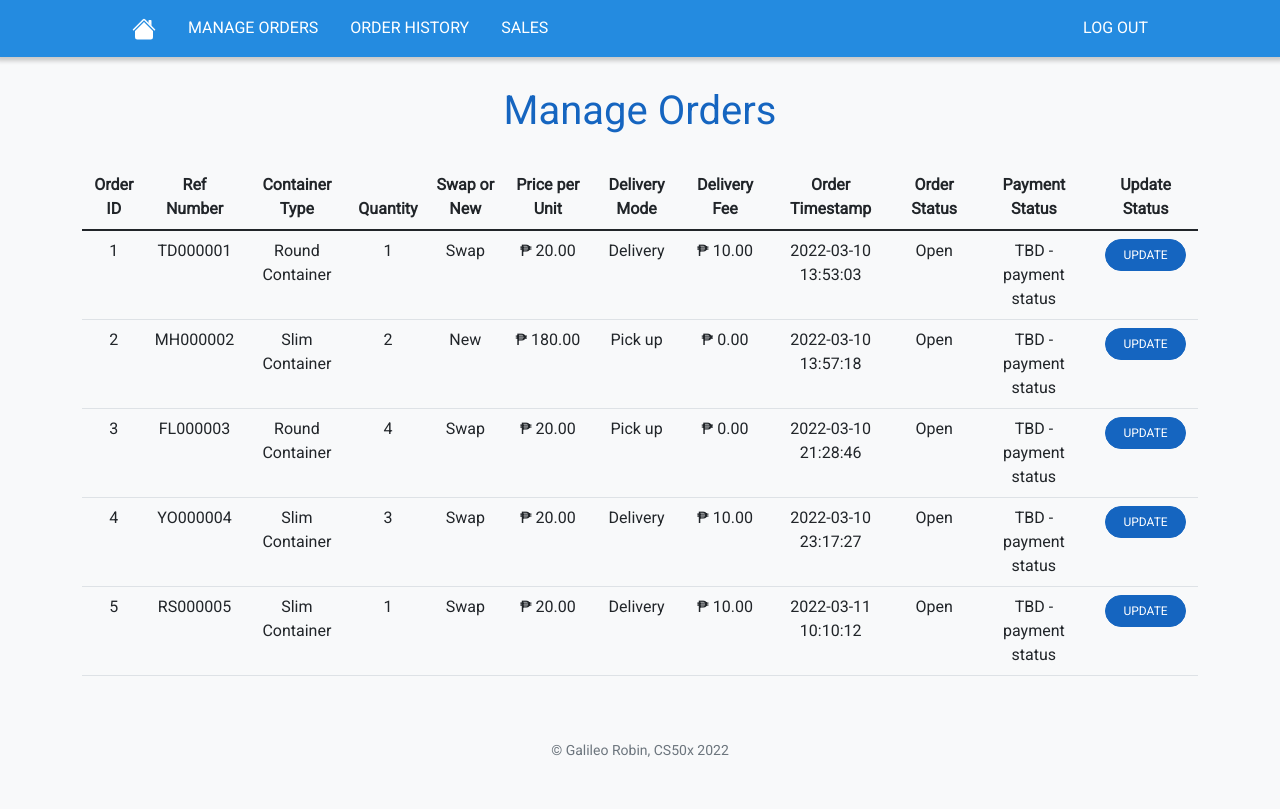
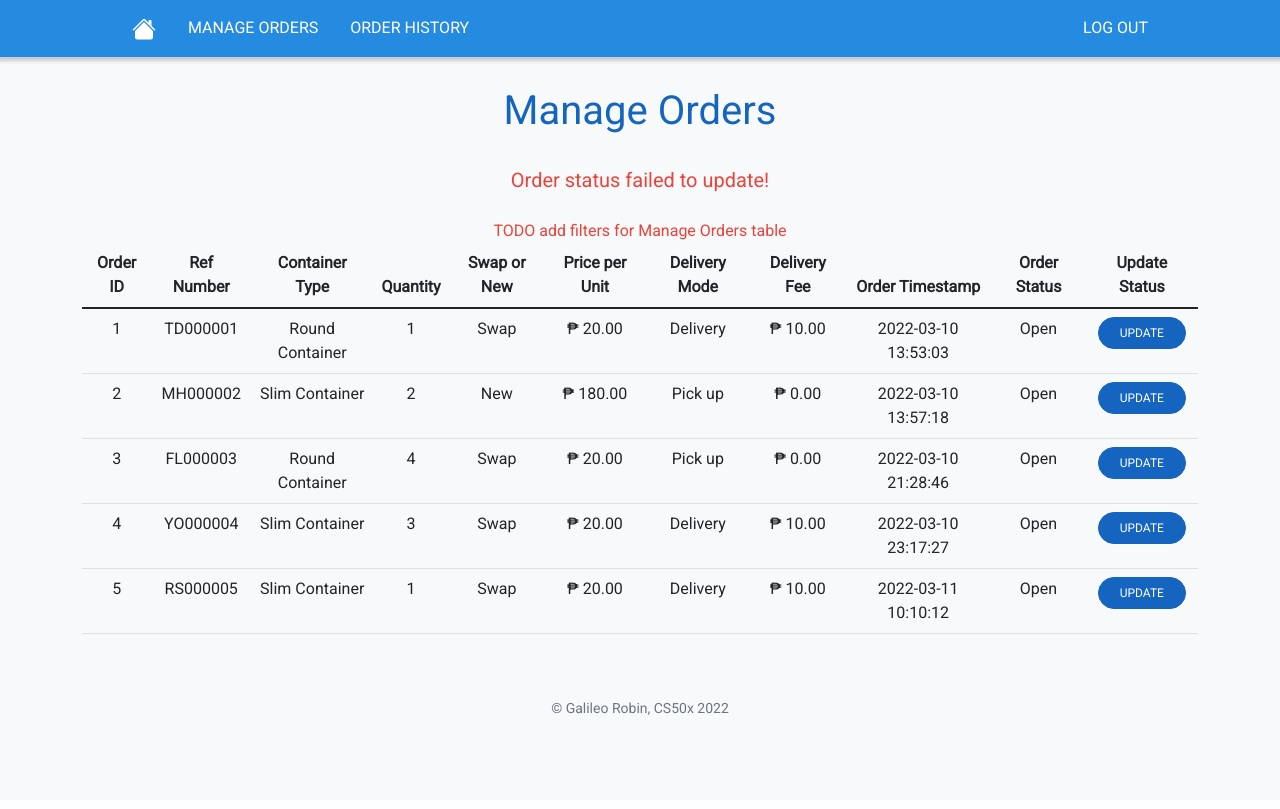
Before and after one commit to galileogenerobin/w10-final-project, a Flask app: page /manage-orders?update=failure in a window 1280 px wide. After the commit the page ends 715 px from the top, so only its background shows below. Run offline with Flask 2, Linux system fonts and the light colour scheme; a user stored in the database is signed in; some libraries are stand-ins or nearby versions.

Commit message:
Bunch of changes, major change - Manage Orders and Update Order Status. See description for details
1. Updated Manage Orders page:
a. Only SELECT * FROM orders if no order_id was provided. Cleaned up code organization / flow
b. Used "GET" for order_id and update_status for flexibility on which page view to show depending on whether an order_id was provided or if an update was requested

2. Added 'Update Order Status' functionality
a. Created update-order-status route which performs the updating of status in the backend.
b. We use GET for this route so we can reuse the route with custom order status and order id via url_for -- i.e. we can use this when the customer wants to cancel their order in Check Order Status page
c. Status of orders presented in a drop down; user will select the new status to update to
d. If DB update successful, success message presented in Manage Orders page; failure message if otherwise

3. Added ORDER_STATUS list to the helpers.py file

4. Added JS functionality to the buttons in Manage Orders

5. Removed 'Sales' and 'Payment' (references, placeholders, etc.) to focus solely on order management / logistics

6. Updated incorrect 'read-only' attribute on input text to 'readonly'

7. Stylized TODOs on site pages

```diff
--- a/app.py
+++ b/app.py
@@ -6,7 +6,7 @@ from flask_session import Session
 from tempfile import mkdtemp
 from werkzeug.security import check_password_hash, generate_password_hash
 
-from helpers import apology, login_required, php, check_if_int, convert_id_to_ref_number, convert_ref_number_to_id
+from helpers import apology, login_required, php, check_if_int, convert_id_to_ref_number, convert_ref_number_to_id, ORDER_STATUS
 
 # For date and time stamp
 from datetime import date, datetime
@@ -53,7 +53,6 @@ def place_order():
 
 @app.route("/review-order", methods=["GET", "POST"])
 def review_order():
-    """ TODO review order"""
     # If HTML POST request
     if request.method == "POST":
         container_type = request.form.get("container-type")
@@ -209,36 +208,54 @@ def logout():
 @app.route("/manage-orders", methods=["GET"])
 @login_required
 def manage_orders():
-    completed = 'Completed'
-    """ TODO manage orders page"""
-    # Fetch data from the database
-    orders_data = db.execute("SELECT * FROM orders WHERE NOT order_status = ?", completed)
+    # Initialize values for current order and update status
+    orders_data = None
+    current_order = None
+    order_id = request.args.get('order_id')
+    update_status = request.args.get('update')
 
-    # Add reference number
-    for order in orders_data:
-        order['ref_number'] = convert_id_to_ref_number(order['id'])
+    # If an order_id was not specified in the HTML request, we show the default table of values
+    if not order_id:
+        # Fetch data from the database
+        orders_data = db.execute("SELECT * FROM orders")
 
-    current_order = None
+        # Add reference number
+        for order in orders_data:
+            order['ref_number'] = convert_id_to_ref_number(order['id'])
 
-    # Check if an order_id was specified in the HTML request
-    if request.args.get('order_id'):
-        id = request.args.get('order_id')
-        current_order = db.execute("SELECT * FROM orders WHERE NOT order_status = ? AND id = ?", completed, id)
-        # Check if there was a result, in which case we grab the first:
+    # Otherwise, we present the data for the selected order_id
+    else:
+        current_order = db.execute("SELECT * FROM orders WHERE id = ?", order_id)
+        # Check if there was a result:
         if not current_order == []:
             current_order = current_order[0]
+            # Add reference number
             current_order['ref_number'] = convert_id_to_ref_number(current_order['id'])
+        # Otherwise
         else:
             return apology("Order already completed and/or order ID not found.")
 
-    return render_template("manage-orders.html", orders_data=orders_data, current_order=current_order)
+    return render_template("manage-orders.html", orders_data=orders_data, current_order=current_order, order_status=ORDER_STATUS, update_status=update_status)
 
 
-@app.route("/sales", methods=["GET"])
+@app.route("/update-order-status", methods=["GET", "POST"])
 @login_required
-def manage_sales():
-    """ TODO sales page"""
-    return render_template("index.html")
+def update_order_status():
+    # Get form data from POST request
+    order_status = request.args.get('new_order_status')
+    order_id = request.args.get('current_order_id')
+    update = None
+    update_status = 'failure'
+
+    # check if the order_status is in the list of available statuses
+    if order_status in ORDER_STATUS:
+        update = db.execute("UPDATE orders SET order_status = ? WHERE id = ?", order_status, order_id)
+        # TODO: add SQL to update order change log table
+
+    # If the UPDATE query was successful
+    if update: update_status = 'success'
+
+    return redirect(url_for("manage_orders", update=update_status))
 
 
 @app.route("/history", methods=["GET"])
--- a/static/manage-orders.js
+++ b/static/manage-orders.js
@@ -1,7 +1,34 @@
 $(document).ready(function() {
+    let originalStatus = '';
+
+    // Update the dropdown value to the current order status
+    originalStatus = $('#current-order-status').val();
+    console.log(originalStatus);
+    $('#order-status-dropdown').val(originalStatus);
+
+    // If any button is clicked
     $('button').click(function() {
         console.log(this.id);
-        form = `#form${this.id}`;
-        $(form).submit()
+        // If the button is not the update order status or the back button, thus it must be the 'update' order button
+        if (this.id != 'manage-orders' && this.id != 'update-order-status') {
+            form = `#form${this.id}`;
+            $(form).submit();
+        }
+        // If update order status is selected
+        else if (this.id == 'update-order-status') {
+            let newStatus = $('#order-status-dropdown').val();
+            console.log(newStatus);
+            $('#update-order-status-form').submit();
+        }
     })
+
+    // If value of dropdown is changed, enable the Update Status button if the status is different from the original
+    $('#order-status-dropdown').on('change', function() {
+        if ($('#order-status-dropdown').val() != originalStatus) {
+            $('#update-order-status').prop('disabled', false)
+        }
+        else {
+            $('#update-order-status').prop('disabled', true)
+        }
+    });
 });
--- a/static/styles.css
+++ b/static/styles.css
@@ -151,10 +151,6 @@ select {
   border: 1px solid var(--border-gray);
 }
 
-/* Text styling */
-.text-blue {
-  color: var(--blue);
-}
 
 /* Overriding Bootsrap form properties */
 .form-select, .form-control {
@@ -218,6 +214,12 @@ select {
 .text-small {
   font-size: 0.75rem;
 }
+.text-blue {
+  color: var(--blue);
+}
+.text-red {
+  color: var(--red);
+}
 .not-bold {
   font-weight: normal !important;
 }
--- a/templates/apology.html
+++ b/templates/apology.html
@@ -5,6 +5,7 @@
 {% endblock %}
 
 {% block main %}
+    <div class="text-red">TODO - Update this page</div>
     <!-- https://memegen.link/ -->
     <img alt="{{ top }}" class="border img-fluid" src="http://memegen.link/custom/{{ top | urlencode }}/{{ bottom | urlencode }}.jpg?alt=https://i.imgur.com/CsCgN7Ll.png&width=400" title="{{ top }}">
 {% endblock %}
--- a/templates/layout.html
+++ b/templates/layout.html
@@ -52,7 +52,6 @@
                         <ul class="navbar-nav me-auto">
                             <li class="nav-item"><a class="nav-link" href="/manage-orders">MANAGE ORDERS</a></li>
                             <li class="nav-item"><a class="nav-link" href="/history">ORDER HISTORY</a></li>
-                            <li class="nav-item"><a class="nav-link" href="/sales">SALES</a></li>
                         </ul>
                         <ul class="navbar-nav ms-auto">
                             <li class="nav-item"><a class="nav-link" href="/logout">LOG OUT</a></li>
--- a/templates/manage-orders.html
+++ b/templates/manage-orders.html
@@ -13,6 +13,15 @@ Manage Orders
 <div class="container text-center">
     <div class="my-4 fs-1 text-blue">Manage Orders</div>
 
+    <div class="text-center my-4 fs-5">
+    {% if update_status == 'success' %}
+    <div class="text-blue">Order status successfully updated!</div>
+    {% elif update_status == 'failure' %}
+    <div class="text-red">Order status failed to update!</div>
+    {% endif %}
+    </div>
+
+    <div class="text-red">TODO add filters for Manage Orders table</div>
     <!-- Default view -->
     <div class="table-responsive">
         <table class="table table-hover">
@@ -28,7 +37,6 @@ Manage Orders
                     <th>Delivery Fee</th>
                     <th>Order Timestamp</th>
                     <th>Order Status</th>
-                    <th>Payment Status</th>
                     <th>Update Status</th>
                 </tr>
             </thead>
@@ -45,7 +53,6 @@ Manage Orders
                     <td>{{ order['delivery_fee'] | php}}</td>
                     <td>{{ order['txn_timestamp'] }}</td>
                     <td>{{ order['order_status'] }}</td>
-                    <td>TBD - payment status</td>
                     <td>
                         <div class="row mx-1">
                             <form action="/manage-orders" method="GET" id="{{ 'form' ~ order['id'] }}">
@@ -61,7 +68,7 @@ Manage Orders
     </div>
 </div>
 
-{% elif not current_order == None %}
+{% elif not current_order == None%}
 <!-- Specific order view -->
 <div class="container-small">
     <div class="mt-4">
@@ -89,7 +96,7 @@ Manage Orders
                 <div>Order Timestamp</div>
             </div>
             <div class="col-6 text-muted mb-3 text-end">
-                <div>{{ current_order['id'] }}</div>
+                <div id="current_order-id">{{ current_order['id'] }}</div>
                 <div>{{ current_order['ref_number'] }}</div>
                 <div>{{ current_order['container_type'] }}</div>
                 <div>{{ current_order['quantity'] }}</div>
@@ -111,13 +118,26 @@ Manage Orders
 
             <hr>
 
-            <div class="col-6">
-                <div>Payment Status</div>
-                <div>Order Status</div>
-            </div>
-            <div class="col-6 text-end">
-                <div>TBD</div>
-                <div class="fw-bold">{{ current_order['order_status'] }}</div>
+            <form action="/update-order-status" method="GET" id="update-order-status-form">
+                <div class="input-group">
+                    <div class="input-group-text">Order Status</div>
+                        <!-- We are using python naming convention for the form names so we can call url_for() and supply the arguments -->
+                        <!-- E.g. redirect(url_for(update_order_status, new_order_status='Canceled', current_order_id=2)) -->
+                        <!-- hyphenated naming convetion will not work in python -->
+                        <select class="form-select no-selection text-end input-group-entry" id="order-status-dropdown" name="new_order_status">
+                            {% for status in order_status %}
+                            <option value="{{ status }}">{{ status }}</option>
+                            {% endfor %}
+                        </select>
+                        <input type="text" hidden readonly name="current_order_id" value="{{ current_order['id'] }}">
+                        <input type="text" hidden readonly name="current_order_status" value="{{ current_order['order_status'] }}" id="current-order-status">
+                </div>
+            </form>
+
+            <div class="text-red">TODO: Order status dropdown should differ between pickup and delivery</div>
+
+            <div class="row my-3 mx-0">
+                <button class="btn btn-primary" id="update-order-status" type="button" disabled>UPDATE ORDER STATUS</button>
             </div>
         </div>
     </div>
--- a/templates/order-confirmation.html
+++ b/templates/order-confirmation.html
@@ -21,7 +21,7 @@ Order Confirmation
                     <button type="button" class="position-absolute top-0 start-50 translate-middle btn btn-sm btn-primary rounded-pill" style="width: 2rem; height:2rem;"></button>
                     <button type="button" class="position-absolute top-0 start-100 translate-middle btn btn-sm btn-primary rounded-pill" style="width: 2rem; height:2rem;"></button>
                 </div>
-                TODO progress bar
+                <div class="text-red">TODO progress bar</div>
             </div>
         </div>
 
--- a/templates/order-status.html
+++ b/templates/order-status.html
@@ -55,11 +55,9 @@ Order Status
                     <hr>
 
                     <div class="col-6">
-                        <div>Payment Status</div>
                         <div>Order Status</div>
                     </div>
                     <div class="col-6 text-end">
-                        <div>TBD</div>
                         <div class="fw-bold">{{ result['order_status'] }}</div>
                     </div>
                 </div>
@@ -73,7 +71,9 @@ Order Status
             </div>
         {% endif %}
 
-        <!-- TODO: Functionality for Cancel Order -->
+        <div class="text-red">TODO: Functionality for Cancel Order</div>
+        <div class="text-red">TODO: Functionality for Update Order</div>
+
         {% if not page_state == 'no ref' %}
             <div class="row px-2">
                 <button class="btn btn-secondary mt-2" id="home" type="button">BACK TO HOME</button>
--- a/templates/review-order.html
+++ b/templates/review-order.html
@@ -22,7 +22,7 @@ Review Order
                     <button type="button" class="position-absolute top-0 start-50 translate-middle btn btn-sm btn-primary rounded-pill" style="width: 2rem; height:2rem;"></button>
                     <button type="button" class="position-absolute top-0 start-100 translate-middle btn btn-sm btn-secondary rounded-pill" style="width: 2rem; height:2rem;"></button>
                 </div>
-                TODO progress bar
+                <div class="text-red">TODO progress bar</div>
             </div>
         </div>
 
```
Also changed, not shown: helpers.py (+9 -0 lines), templates/place-order.html (+5 -5 lines), water-oms.db, 2 other files.
